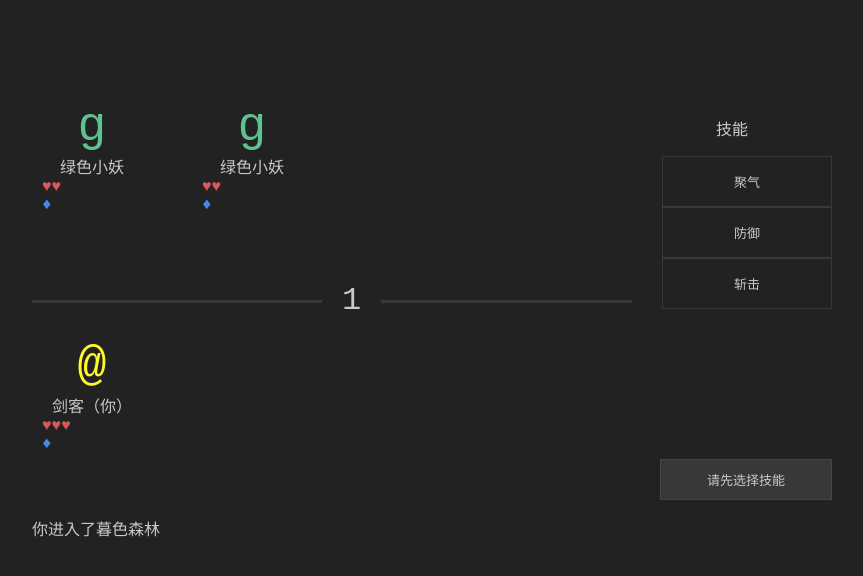
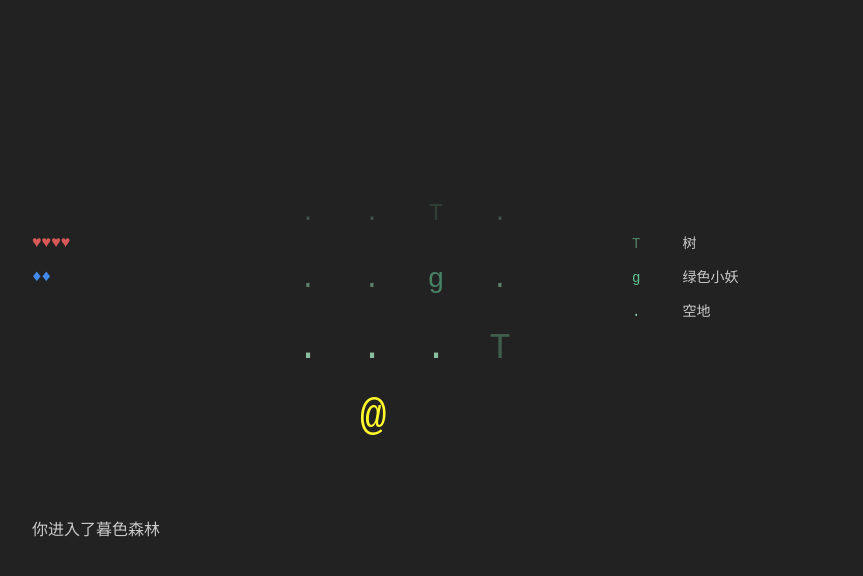
Before and after one commit to shd101wyy/LittleRPG, a React app: page / in a window 1280 px wide. Shown: the top 576 px of the page, without its empty margins (208-1071 px from the left). Built offline with nearby package versions, Linux system fonts and the light colour scheme.

Commit message:
integrate map and battle...

```diff
--- a/src/data/battle.js
+++ b/src/data/battle.js
@@ -10,7 +10,9 @@ export default class Battle extends React.Component {
       canEnterNextTurn: false,
       attackEnemy: false,
       NPCLoading: false, // 等待 NPC 完成动作
-      targets: []  // 技能释放对象
+      targets: [],  // 技能释放对象
+      win: false,
+      defeat: false
     }
 
     this.turn = 1;
@@ -43,9 +45,9 @@ export default class Battle extends React.Component {
   }
 
   clickSkill(skill) {
-    console.log('click skill ', skill)
+    // console.log('click skill ', skill)
     if (skill.qi > this.props.me.qi) {
-      console.log('气不够')
+      // console.log('气不够')
       console.addHistory([`你试图使用技能 ${skill.skillName}，但是发现 气 不够`,
                           `你的 气 不够了，无法使用技能 ${skill.skillName}`,
                          `你感到筋疲力尽，想使用技能 ${skill.skillName}，但是感到心有余而力不足`].randomPick())
@@ -93,12 +95,17 @@ export default class Battle extends React.Component {
     }
   }
 
+  leaveBattle() {
+    // console.log('leave battle')
+    this.props.console.leaveBattle()
+  }
+
   enterNextTurn() {
-    console.log('enter next turn')
+    // console.log('enter next turn')
     let skill = this.chosenSkill,
         targets = this.chosenTargets
-    console.log(skill)
-    console.log(targets)
+    // console.log(skill)
+    // console.log(targets)
 
     console.addHistory('-------------------------')
 
@@ -125,7 +132,7 @@ export default class Battle extends React.Component {
           if (i === enemies.length - 1) {
             this.setState({NPCLoading: false})
           }
-        }, 1000 * (i+1))
+        }, 800 * (i+1))
       }
     })
 
@@ -137,6 +144,18 @@ export default class Battle extends React.Component {
     this.chosenTargets = []
     this.turn++
     this.setState({canEnterNextTurn: false, skillInfo: null, chosenSkillName: null, attackEnemy: false, targets: []})
+
+    // check default
+    if (this.props.me.hp <= 0) {
+      this.setState({defeat: true})
+      return
+    }
+
+    // check enemies defeat
+    let enemiesLeft = enemies.filter(enemy => enemy.hp > 0).length
+    if (enemiesLeft === 0) {
+      this.setState({win: true})
+    }
   }
 
   render() {
@@ -145,6 +164,11 @@ export default class Battle extends React.Component {
 
     return  <div className="battle-panel">
               <div className="battle">
+                {
+                  (this.state.win || this.state.defeat) ?
+                  <div className="result-panel">
+                    <p className="title">{this.state.win ? '战斗胜利！' : '战斗失败。。'}</p>
+                  </div> :
                   <div className="enemies">
                     {enemies.map((enemy, i) => {
                       if (enemy.hp <= 0) {
@@ -160,6 +184,7 @@ export default class Battle extends React.Component {
                               </div>
                     })}
                   </div>
+                }
                 <div className="friends">
                   <div className="friend">
                     <div className="ascii" style={{color: me.color}}> {me.ascii} </div>
@@ -190,8 +215,8 @@ export default class Battle extends React.Component {
                 {this.turn}
               </div>
               {this.state.NPCLoading ?
-                <div className="next-turn-waiting">
-                  请稍等...
+                <div className={"next-turn-waiting " + (this.state.win ? 'win' : '')} onClick={this.state.win ? this.leaveBattle.bind(this) : null}>
+                  {this.state.win ? '离开战场' : '请稍等...'}
                 </div> :
                 <div className={"next-turn " + (this.state.canEnterNextTurn ? 'available' : '')} onClick={this.state.canEnterNextTurn ? this.enterNextTurn.bind(this) : null}></div>
               }
--- a/src/data/battle_object.js
+++ b/src/data/battle_object.js
@@ -5,8 +5,11 @@ export default class BattleObject extends GameObject {
     super(gameObjectProps)
 
     this.skills = []
-    this.hp = 0
-    this.qi = 0
+    this.hp = gameObjectProps.hp
+    this.qi = gameObjectProps.qi
+
+    this.default_hp = this.hp
+    this.default_qi = this.qi
   }
 
   /*
@@ -83,4 +86,10 @@ export default class BattleObject extends GameObject {
 
     return autoAc()
   }
+
+  // restore default hp and qi
+  revive() {
+    this.hp = this.default_hp
+    this.qi = this.default_qi
+  }
 }
--- a/src/data/careers/swordman.js
+++ b/src/data/careers/swordman.js
@@ -8,8 +8,6 @@ export default class Swordman extends BattleObject{
 
     this.hp = 1
     this.qi = 1
-
-    this.skills = []
 
     this.setLevel(lv)
   }
--- a/src/data/console.js
+++ b/src/data/console.js
@@ -11,12 +11,15 @@ export default class Console extends React.Component {
     super(props)
 
     this.state = {
-      texts: ["你进入了暮色森林"]
+      texts: ["你进入了暮色森林"],
+      battle: null
     }
-
+    /*
     this.battle = <Battle console={this}
             enemies={[new LittleGreenMonster(), new LittleGreenMonster()]}
-            me={new Swordman(2)}> </Battle>
+            me={new Swordman(2)}> </Battle>*/
+    this.map = <Map console={this}> </Map>
+    this.player = new Swordman(5)
 
     console.addHistory = this.addHistory.bind(this)
   }
@@ -27,6 +30,19 @@ export default class Console extends React.Component {
     this.setState({texts})
   }
 
+  enterBattle(enemies) {
+    enemies.forEach(enemy => enemy.revive())
+    this.battle =  <Battle console={this}
+            enemies={enemies}
+            me={this.player}> </Battle>
+    this.setState({inBattle: true})
+  }
+
+  leaveBattle() {
+    this.battle = null
+    this.setState({inBattle: false})
+  }
+
   render() {
     let historys = []
     for (let i = this.state.texts.length - 1; i >=0; i--) {
@@ -35,9 +51,8 @@ export default class Console extends React.Component {
       )
     }
     return  <div>
-
-              {/* <Map console={this}> </Map> */}
-              {this.battle}
+              {this.state.inBattle ? this.battle : null}
+              <div style={{display: (this.state.inBattle ? 'none' : 'block')}}> {this.map} </div>
               <div className="console">
                 {historys}
               </div>
--- a/src/data/enemies/little_green_monster.js
+++ b/src/data/enemies/little_green_monster.js
@@ -9,7 +9,9 @@ export default class LittleGreenMonster extends BattleObject {
       color: '#5ec38f',
       meetText: ['你遇到了一个愤怒的绿色小妖，它向你冲了过来',
                  '一个绿色小妖挡住了你前进的路，你决定和他战斗到底'],
-      movable: true})
+      movable: true,
+      hp: 2,
+      qi: 1})
 
     this.isEnemy = true
     this.hp = 2
--- a/src/data/map.js
+++ b/src/data/map.js
@@ -3,6 +3,7 @@ import Tree from './objects/tree.js'
 import Player from './objects/player.js'
 import StoneWall from './objects/stone_wall.js'
 import EvilKnight from './enemies/evil_knight.js'
+import LittleGreenMonster from './enemies/little_green_monster.js'
 
 import React from 'react'
 
@@ -10,18 +11,22 @@ let _empty = new Empty(),
     _tree = new Tree(),
     _stoneWall = new StoneWall(),
     _player = new Player(),
-    _evilKnight = new EvilKnight()
+    _evilKnight = new EvilKnight(),
+    _littleGreenMonster = new LittleGreenMonster()
+
 let mapData = [
-  [_tree, _stoneWall, _empty, _empty, _stoneWall, _empty],
-  [_empty, _stoneWall, _empty, _empty, _stoneWall, _tree],
-  [_tree, _stoneWall, _empty, _evilKnight, _stoneWall, _empty],
-  [_empty, _stoneWall, _empty, _empty, _stoneWall, _tree],
-  [_tree, _stoneWall, _player, _empty, _stoneWall, _empty]
+  [ _empty, _empty, _empty, _empty, ],
+  [ _empty, _empty, _tree, _empty, ],
+  [ _empty, _empty, _littleGreenMonster, _empty, ],
+  [ _empty, _empty, _empty,  _tree],
+  [ _empty, _player, _empty, _empty, ]
 ]
 
 export default class Map extends React.Component{
   constructor(props) {
     super(props)
+
+    console.log("创建地图")
 
     let playerCoord = this.getPlayerCoordinate(),
         player = mapData[playerCoord[0]][playerCoord[1]]
@@ -54,7 +59,11 @@ export default class Map extends React.Component{
         playerCoord[0] = mapData.length - 1
       }
       this.setState({playerCoord: playerCoord})
-      this.props.console.addHistory('你往 左前方 走了。 ' + mapItem.meetText[Math.floor(Math.random() * mapItem.meetText.length)] )
+      console.addHistory('你往 左前方 走了。 ' + mapItem.meetText[Math.floor(Math.random() * mapItem.meetText.length)] )
+
+      if (mapItem.isEnemy) {
+        this.props.console.enterBattle([mapItem])
+      }
 
     } else if (i === 2) {
       let playerCoord = [this.state.playerCoord[0] - 1, this.state.playerCoord[1]]
@@ -62,7 +71,11 @@ export default class Map extends React.Component{
         playerCoord[0] = mapData.length - 1
       }
       this.setState({playerCoord: playerCoord})
-      this.props.console.addHistory('你往 前 走了。 ' + mapItem.meetText[Math.floor(Math.random() * mapItem.meetText.length)])
+      console.addHistory('你往 前 走了。 ' + mapItem.meetText[Math.floor(Math.random() * mapItem.meetText.length)])
+
+      if (mapItem.isEnemy) {
+        this.props.console.enterBattle([mapItem])
+      }
 
     } else if (i === 3) {
       let playerCoord = [this.state.playerCoord[0] - 1, this.state.playerCoord[1] + 1]
@@ -70,19 +83,39 @@ export default class Map extends React.Component{
         playerCoord[0] = mapData.length - 1
       }
       this.setState({playerCoord: playerCoord})
-      this.props.console.addHistory('你往 右前方 走了。 ' + mapItem.meetText[Math.floor(Math.random() * mapItem.meetText.length)])
+      console.addHistory('你往 右前方 走了。 ' + mapItem.meetText[Math.floor(Math.random() * mapItem.meetText.length)])
+
+      if (mapItem.isEnemy) {
+        this.props.console.enterBattle([mapItem])
+      }
 
     } else {
-      this.props.console.addHistory('你不能往那里走')
+      console.addHistory('你不能往那里走')
     }
   }
 
   playerCannotMove(mapItem) {
     if (mapItem.meetText) {
-      this.props.console.addHistory(mapItem.meetText[Math.floor(Math.random() * mapItem.meetText.length)])
+      console.addHistory(mapItem.meetText[Math.floor(Math.random() * mapItem.meetText.length)])
     } else {
-      this.props.console.addHistory('你不能往那里走')
+      console.addHistory('你不能往那里走')
     }
+  }
+
+  drawHp(num) {
+    let output = ''
+    for (let i = 0; i < num; i++) {
+      output += '♥'
+    }
+    return output
+  }
+
+  drawQi(num) {
+    let output = ''
+    for (let i = 0; i < num; i++) {
+      output += '♦︎'
+    }
+    return output
   }
 
   render() {
@@ -127,8 +160,8 @@ export default class Map extends React.Component{
 
     return (  <div className="map-panel">
                 <div className="map-instruction">
-                  <p className="hp"> ♥♥♥♥♥♥♥♥♥♥ </p>
-                  <p className="energy">♦︎♦︎♦︎</p>
+                  <p className="hp"> {this.drawHp(this.props.console.player.hp)} </p>
+                  <p className="energy">{this.drawQi(this.props.console.player.qi)}</p>
                   <p>  </p>
                 </div>
                 <div className="map">
--- a/src/less/battle.less
+++ b/src/less/battle.less
@@ -15,6 +15,19 @@
     width: 600px;
     height: 100%;
     float: left;
+
+    .result-panel {
+      width: 100%;
+      height: 200px;
+      border-bottom: 3px solid #383838;
+      padding: 0;
+      margin-top: 100px;
+
+      .title {
+        font-size: 48px;
+        color: #C9C9C9;
+      }
+    }
 
     .enemies {
       width: 100%;
@@ -144,6 +157,14 @@
     width: 150px;
     padding: 10px;
     background-color: #383838;
+
+    &.win {
+      background-color: #387ED4;
+
+      &:hover {
+        cursor: pointer;
+      }
+    }
   }
 
   .next-turn {
```
Also changed, not shown: src/build/bundle.js. Lines whose indentation alone changed are shown as unchanged.
